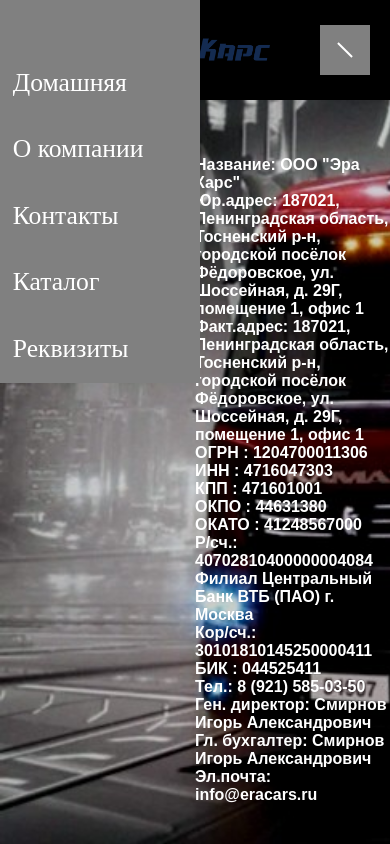
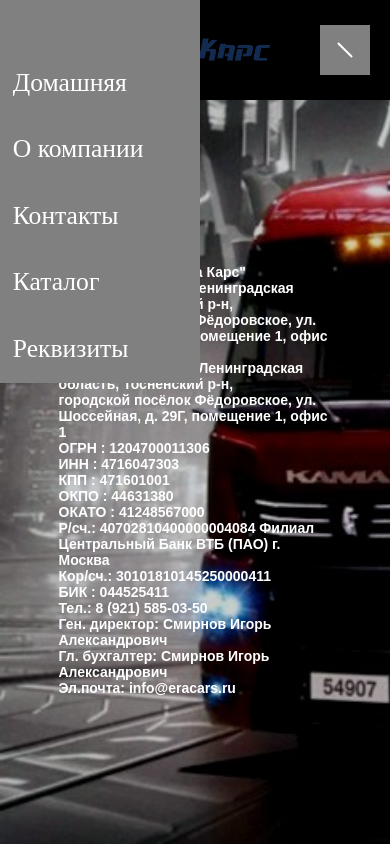
Before and after one commit to MADKINGSINT/diplom, a Vue app: page /reki in a window 390 px wide. Built offline with nearby package versions, Linux system fonts and the light colour scheme.

Commit message:
reki changed

```diff
--- a/src/views/reki.vue
+++ b/src/views/reki.vue
@@ -1,6 +1,6 @@
 <template>
     <div class="box">
-        <p class="text"></p>
+        <p class="text text1"></p>
         <p class="text">Название: ООО "Эра Карс"<br>
 
     Юр.адрес: 187021, Ленинградская область, Тосненский р-н,<br>
@@ -66,7 +66,14 @@
     }
     @media only screen and (max-width: 576px) {
         .text{
-            font-size: 16px;
+            font-size: 14px;
+            justify-content: center;
+            width: 70%;
+            padding-left: 15%;
+            padding-right: 15%;
+        }
+        .text1{
+            display: none;
         }
     }
 </style>
```
